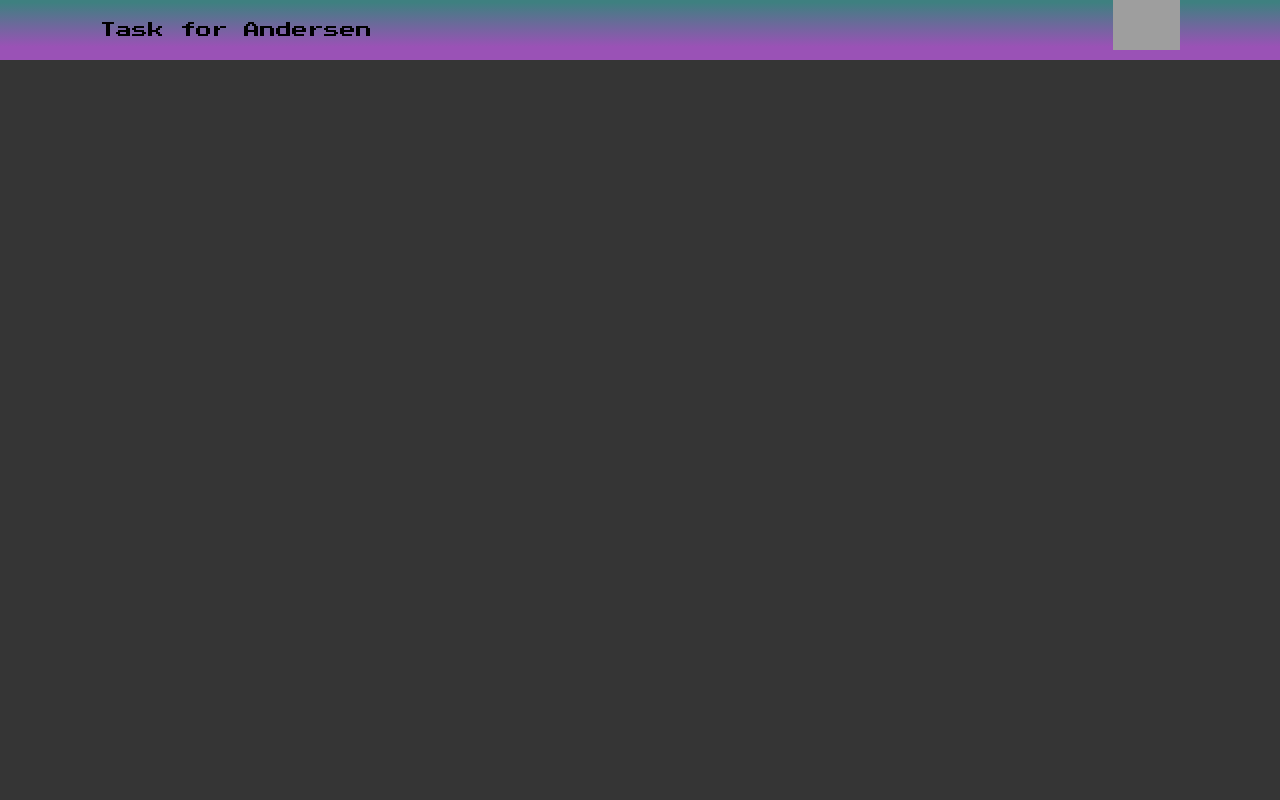
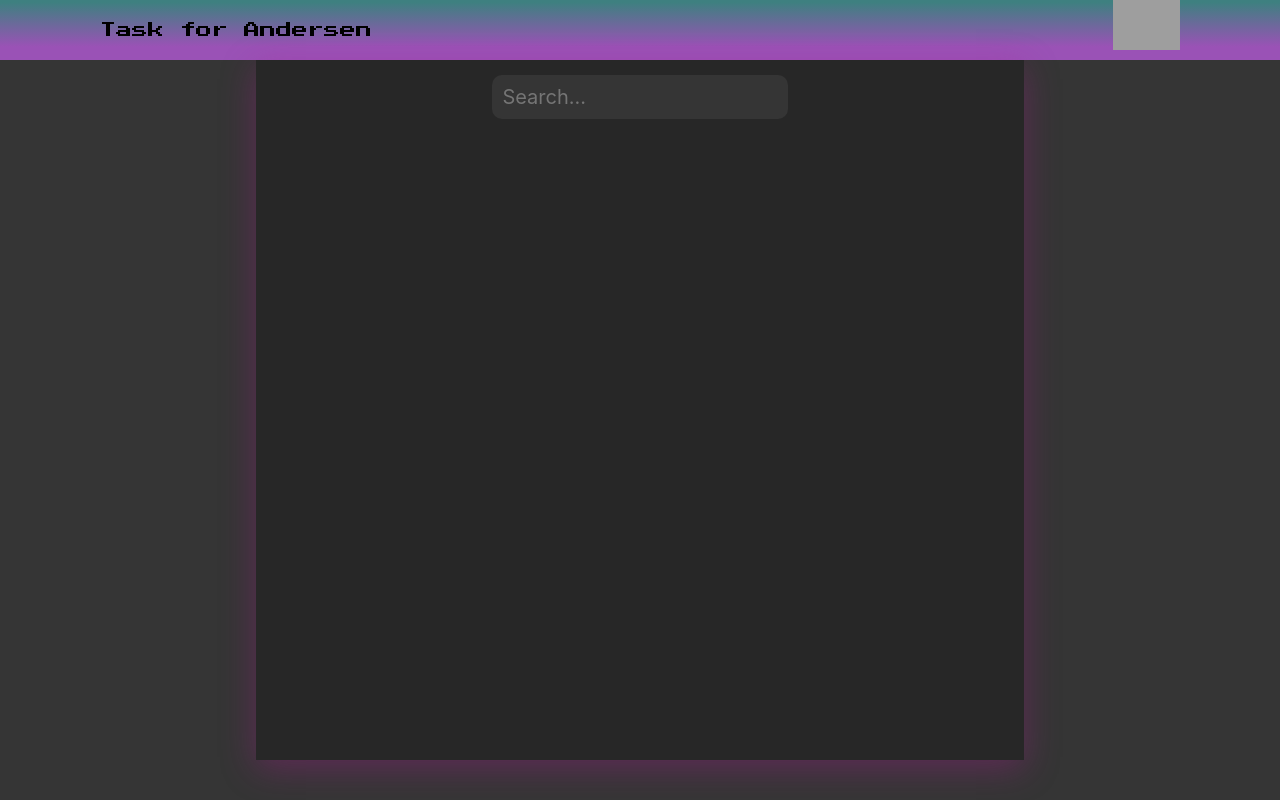
Before and after one commit to onionToyBoy/ReactReduxCatalog, a React (Create React App) app in the folder react-redux-catalog/: page / in a window 1280 px wide. Built offline with nearby package versions, Linux system fonts and the light colour scheme; grey boxes are pictures that could not be loaded.

Commit message:
SearchBar has been created

```diff
--- a/react-redux-catalog/src/modules/ContentModule/components/Content.jsx
+++ b/react-redux-catalog/src/modules/ContentModule/components/Content.jsx
@@ -1,12 +1,20 @@
-import React from 'react';
+import React, { useState } from 'react';
 
 import styles from './Content.module.css';
 
 export const Content = () => {
-return(
-    <div className={styles.content}>
+	const [searchValue, setSearchValue] = useState('');
 
-    </div>
-)
+	console.log(searchValue);
 
-}
+	return (
+		<div className={styles.content}>
+			<input
+				placeholder='Search...'
+				type='text'
+				size='40'
+				className={styles.input}
+			></input>
+		</div>
+	);
+};
--- a/react-redux-catalog/src/modules/ContentModule/components/Content.module.css
+++ b/react-redux-catalog/src/modules/ContentModule/components/Content.module.css
@@ -1,6 +1,19 @@
 .content{
-    width: 70%;
-    height: 100%;
-    background-color: #272727FF;
+    width: 60%;
+    height: 700px;
+    background: #272727FF;
+    box-shadow: 0 8px 32px 0 rgba(167, 26, 144, 0.37);
+    padding: 15px;
     margin: auto;
 }
+
+.input{
+    display: flex;
+    margin: 0 auto;
+    background-color: #353535FF;
+    color: cornsilk;
+    font-size: 20px;
+    width: 40%;
+    padding: 10px;
+    border-radius: 10px;
+}
```
